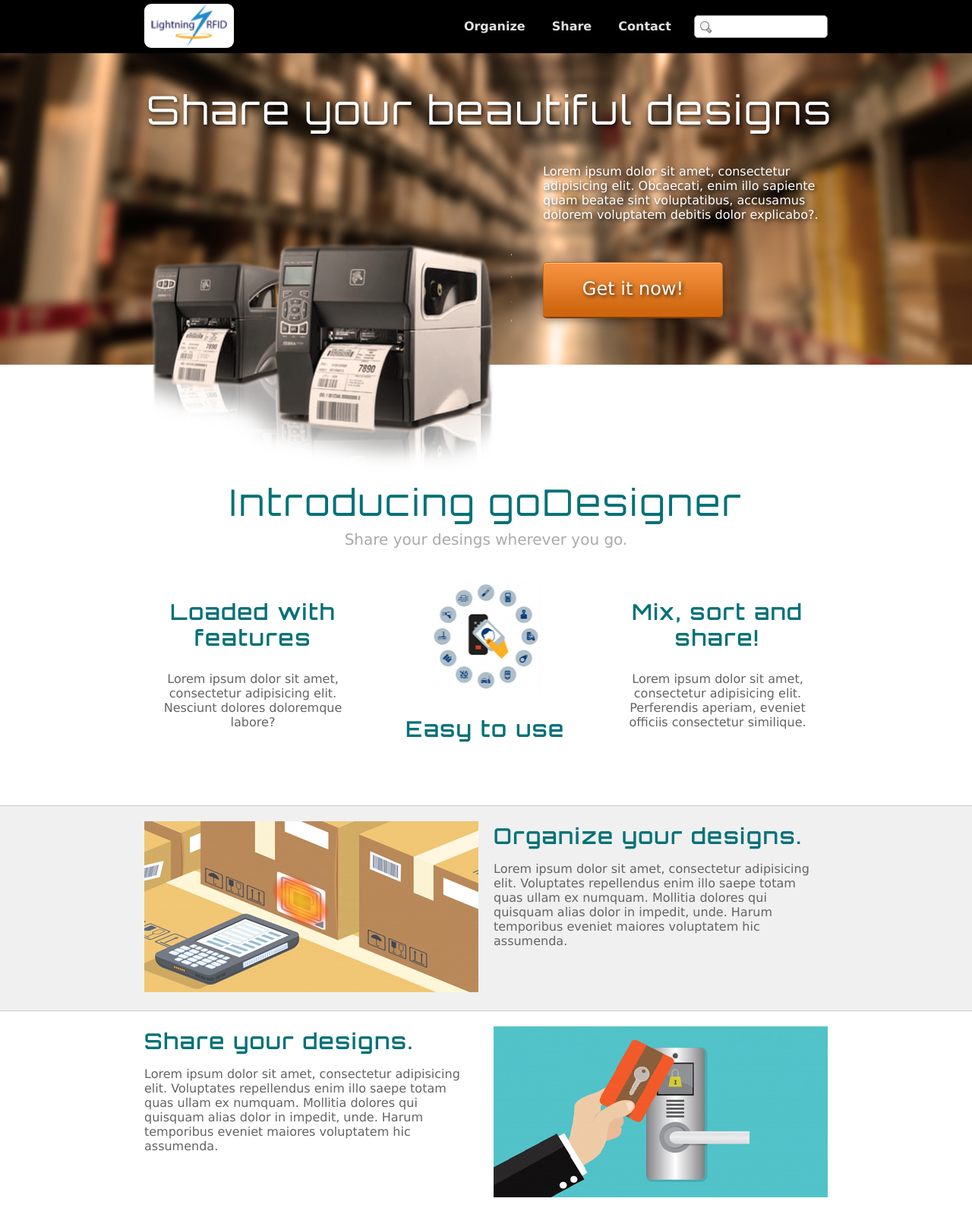
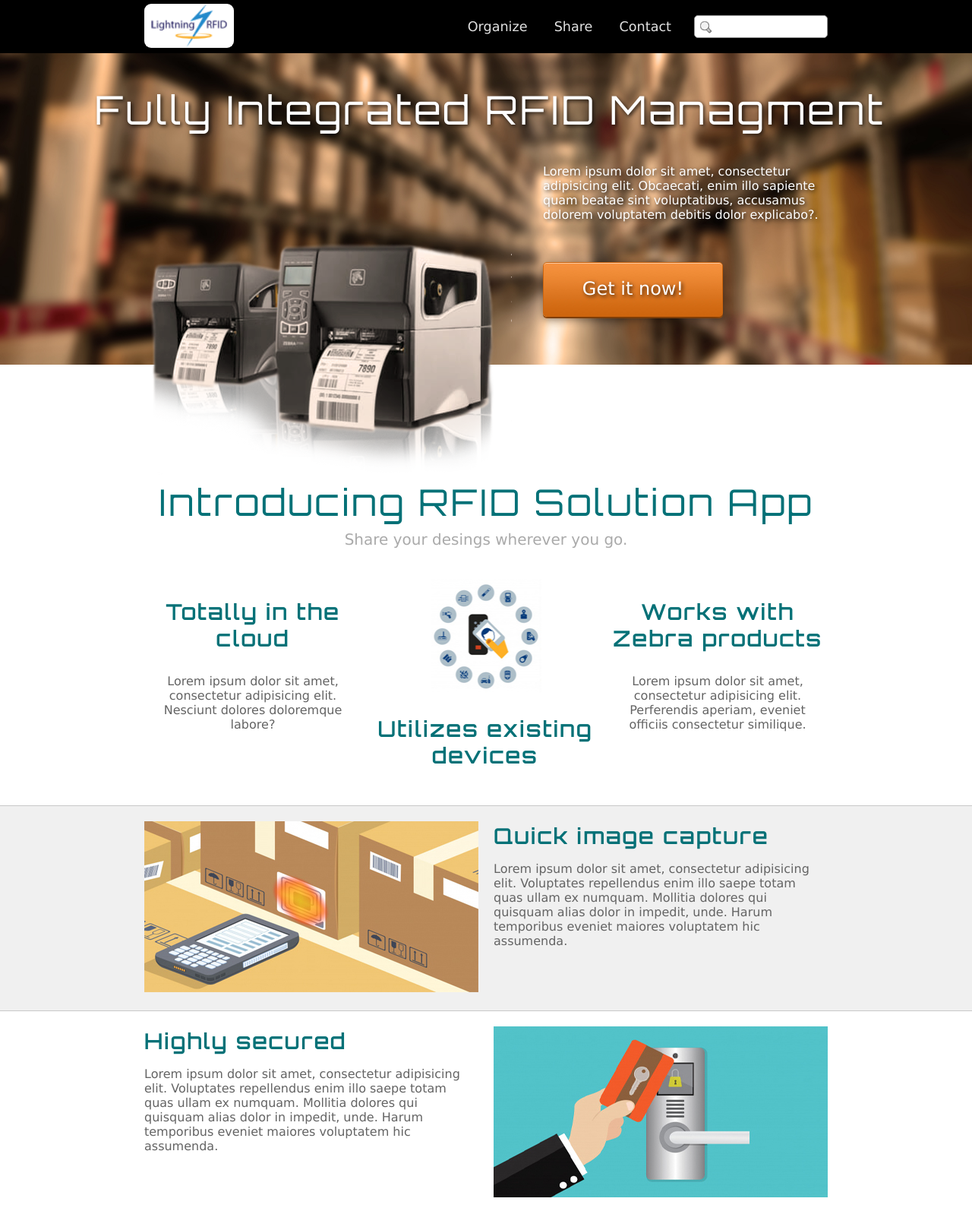
Before and after one commit to adrioro/RFID-Lightning, a plain HTML site: page index.html in a window 1280 px wide. Shown: the top 1594 px of the page at 76% size. Drawn offline with Linux system fonts and the light colour scheme; a web font is replaced by a local one.

Commit message:
Commit #5

```diff
--- a/index.html
+++ b/index.html
@@ -25,7 +25,7 @@
           </header>
           <!--HERO SECTION-->
           <section class="hero">
-               <h1 class="title">Share your beautiful designs</h1>
+               <h1 class="title">Fully Integrated RFID Managment</h1>
                <div class="container">
                     <img src="images/rfid.png" alt="Image of an iPad" class="floatleft heroimage">
                     <div class="herocontent floatright">
@@ -42,19 +42,19 @@
           </section>
           <!---FEATURES SECTION-->
           <section class="features">
-               <h2>Introducing goDesigner</h2>
+               <h2>Introducing RFID Solution App</h2>
                <h4>Share your desings wherever you go.</h4>
                <aside>
-                    <h3>Loaded with features</h3>
+                    <h3>Totally in the cloud</h3>
                     <p>Lorem ipsum dolor sit amet, consectetur adipisicing elit.
                          Nesciunt dolores doloremque labore?</p>
                </aside>
                <aside>
                     <img src="images/featureimage2.jpg" alt />
-                    <h3>Easy to use</h3>
+                    <h3>Utilizes existing devices</h3>
                </aside>
                <aside>
-                    <h3>Mix, sort and share!</h3>
+                    <h3>Works with Zebra products</h3>
                     <p>Lorem ipsum dolor sit amet, consectetur adipisicing elit.
                          Perferendis aperiam, eveniet officiis consectetur similique.</p>
                </aside>
@@ -65,7 +65,7 @@
                <div class="container">
                     <img src="images/organize.jpg" alt="">
                     <div class="organizecontent">
-                         <h2>Organize your designs.</h2>
+                         <h2>Quick image capture</h2>
                          <p>Lorem ipsum dolor sit amet, consectetur adipisicing elit.
                               Voluptates repellendus enim illo saepe totam quas ullam ex
                               numquam.
@@ -79,7 +79,7 @@
           <section class="share">
                <div class="container">
                     <div class="sharecontent">
-                         <h2>Share your designs.</h2>
+                         <h2>Highly secured</h2>
                          <p>Lorem ipsum dolor sit amet, consectetur adipisicing elit.
                               Voluptates repellendus enim illo saepe totam quas ullam ex
                               numquam.
--- a/styles.css
+++ b/styles.css
@@ -39,8 +39,7 @@ nav {
 nav li {
   display: inline;
   margin-right: 30px;
-  font-weight: bold;
-  font-size: 100%;
+  font-size: 110%;
 }
 nav li a {
   color: rgb(225, 225, 225);
@@ -62,7 +61,7 @@ section.hero {
   padding: 5px;
   margin-bottom: 120px;
   background: url(images/herobg.jpg);
-  background-size: 100% 100%;
+  background-size: 99.5% 100%;
   margin-bottom: 70px;
 }
 .heroimage {
@@ -148,9 +147,11 @@ section.features aside img {
 section.features aside h3 {
   font-family: 'Orbitron', sans-serif;
   letter-spacing: 3px;
+  line-height: 1.3;
   font-size: 170%;
   font-weight: bold;
   color: #047177;
+
 }
 section.organize {
   width: 100%;
```
